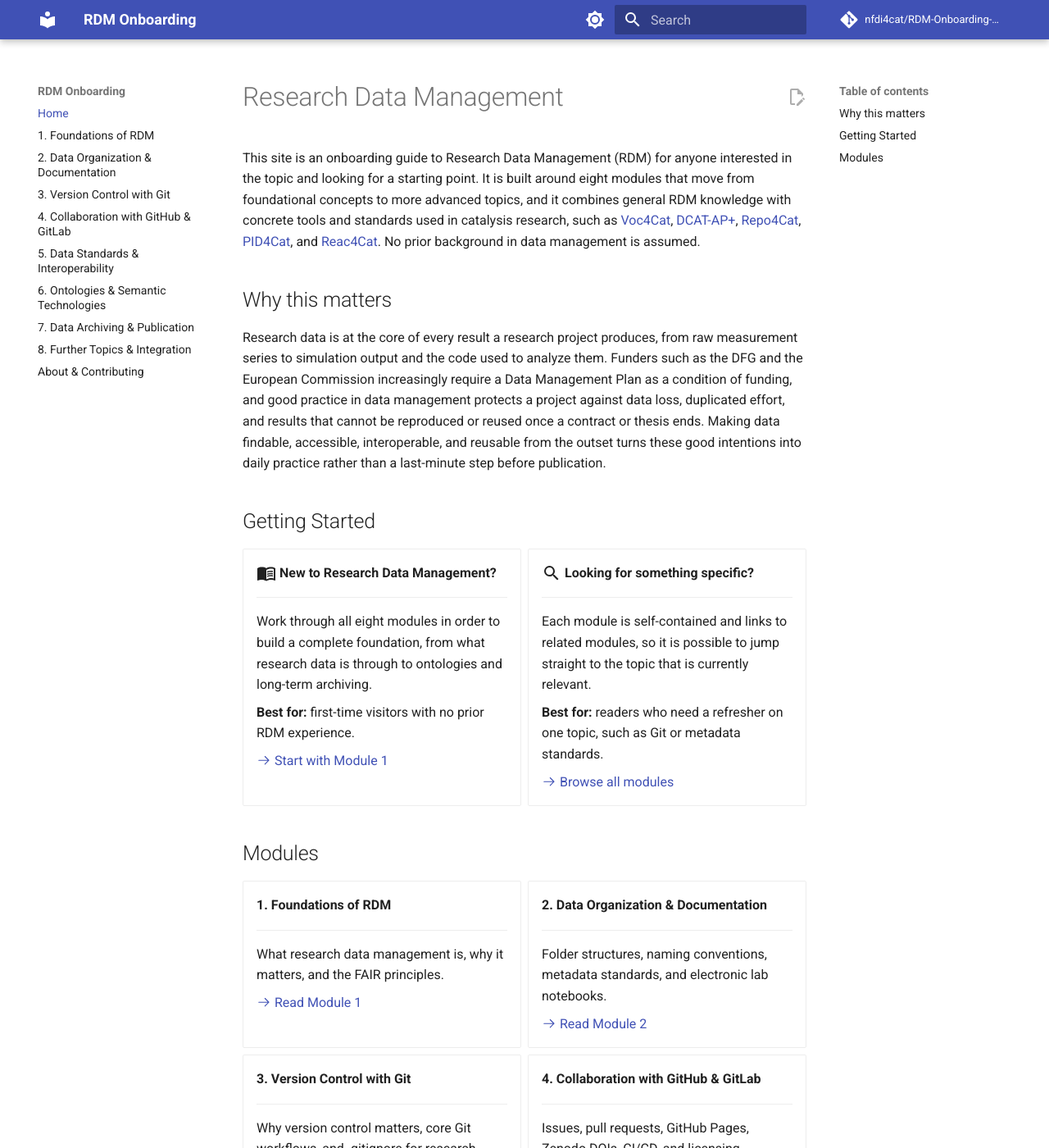
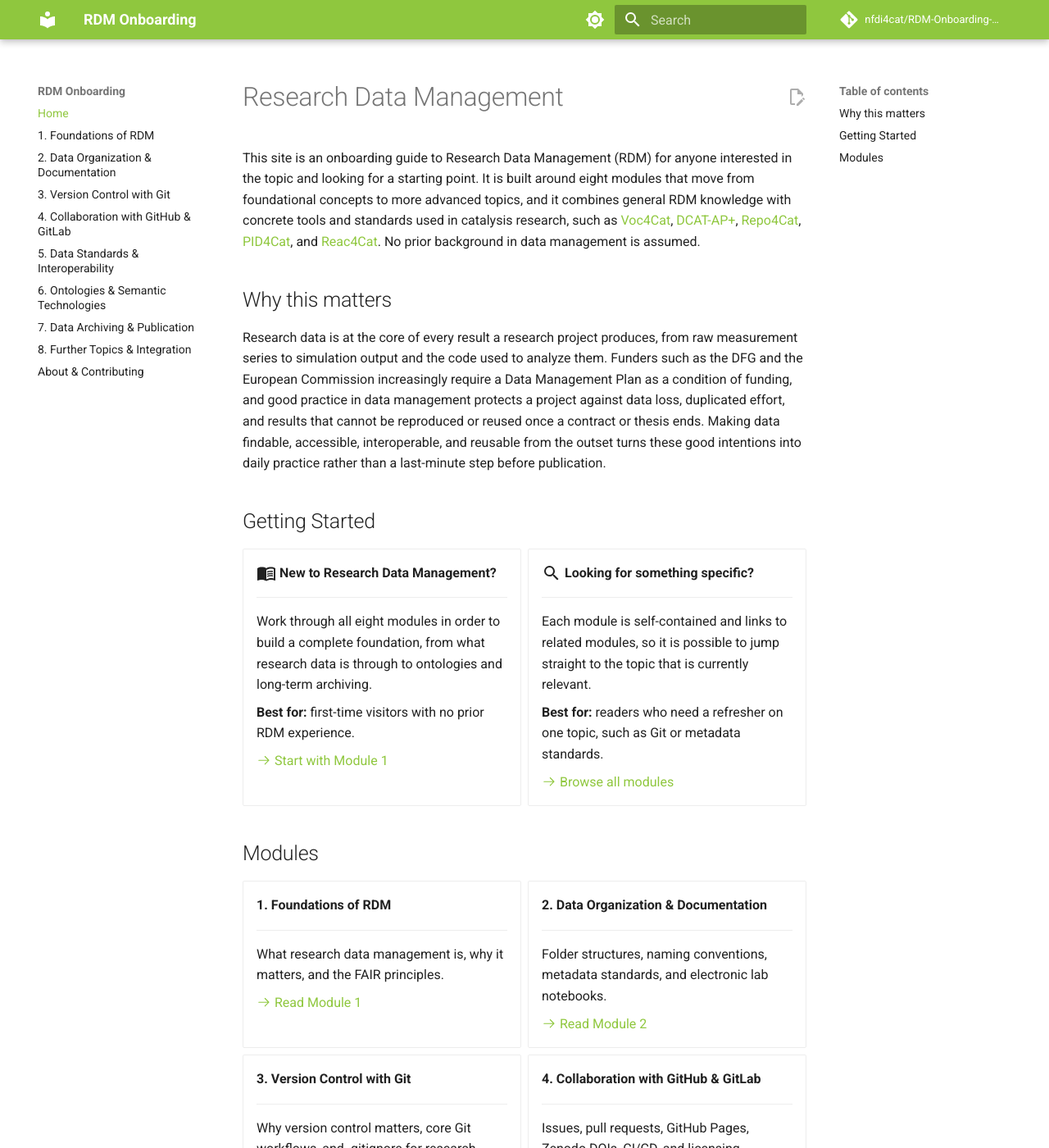
Before and after one commit to mvoelken-hub/RDM-Website, an MkDocs documentation site: the page built from docs/index.md, in a window 1280 px wide and 1400 px high. Shown: the whole window at 82% size. Built offline with MkDocs 1.6.1 and Material for MkDocs 9.7.7, drawn with Linux system fonts in a browser that asks for light colours; comment, search, counter and statistics services are not loaded.

Commit message:
Add custom primary color styles to extra.css

```diff
--- a/docs/stylesheets/extra.css
+++ b/docs/stylesheets/extra.css
@@ -19,3 +19,9 @@
 .badge--optional {
   background-color: #2e7d32;
 }
+
+[data-md-color-primary="custom"] {
+  --md-primary-fg-color: #8fc73e;
+  --md-primary-fg-color--light: #8fc73e;
+  --md-primary-fg-color--dark: #8fc73e;
+}
```
